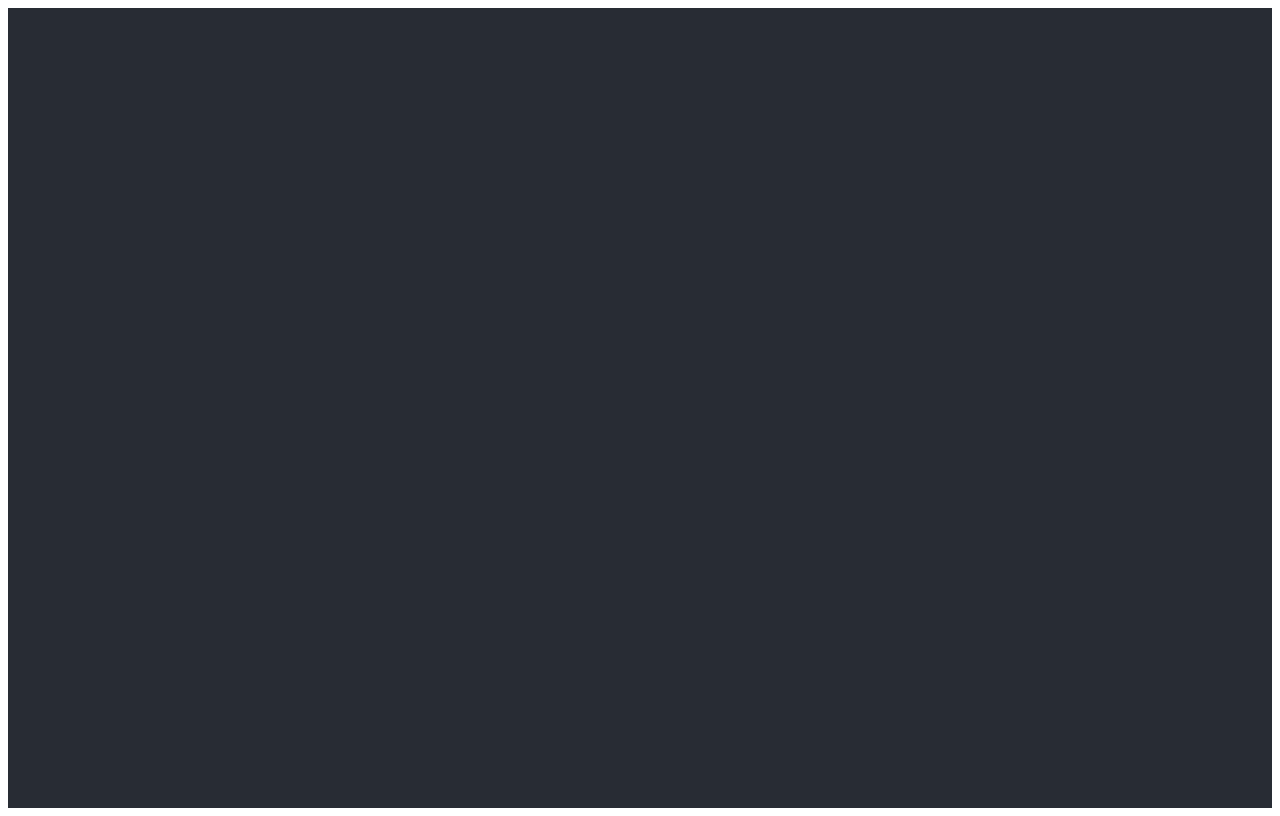
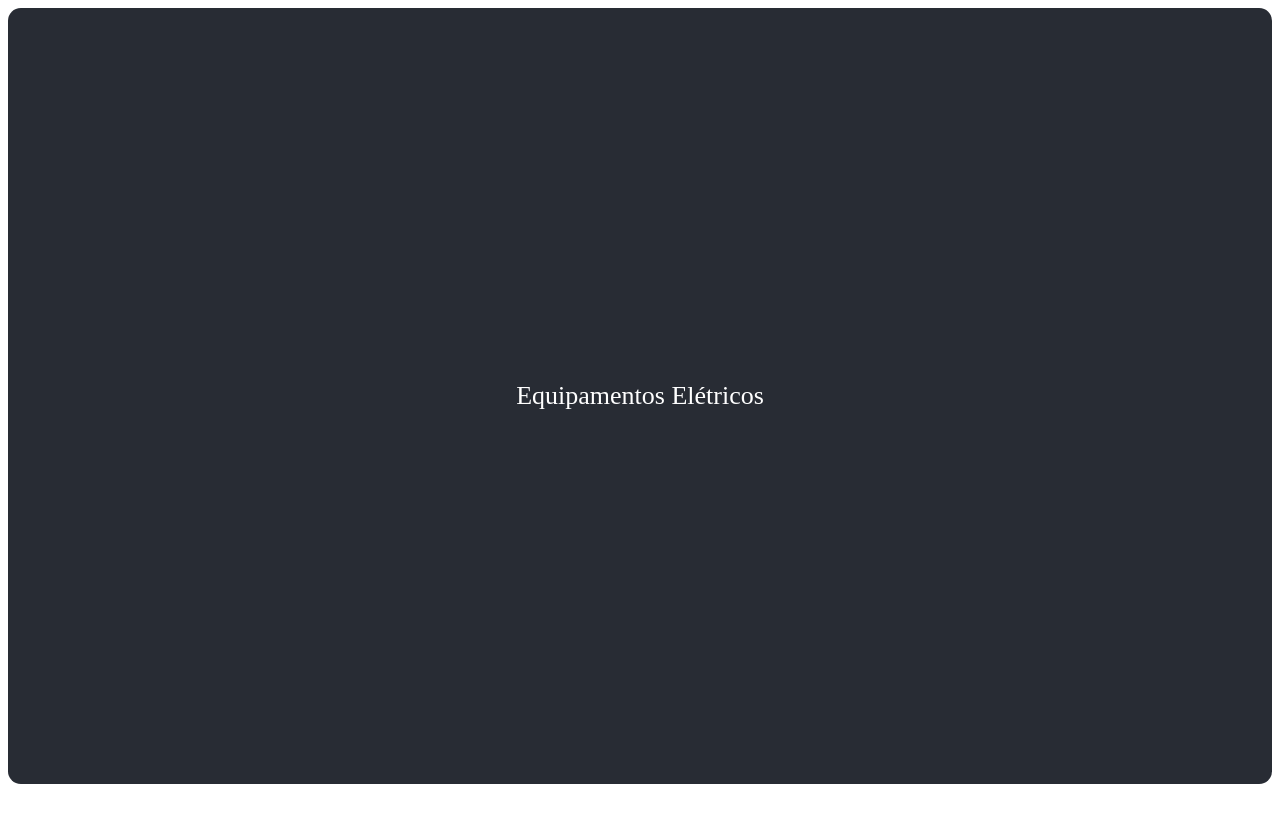
Before and after one commit to alexfariakof/equipamentos-eletricos, a React (Create React App) app: page / in a window 1280 px wide. Built offline with nearby package versions, Linux system fonts and the light colour scheme.

Commit message:
Implementações e Configurações Iniciais da Interface

```diff
--- a/public/index.html
+++ b/public/index.html
@@ -1,5 +1,5 @@
 <!DOCTYPE html>
-<html lang="en">
+<html lang="pt-Br">
   <head>
     <meta charset="utf-8" />
     <link rel="icon" href="%PUBLIC_URL%/favicon.ico" />
@@ -8,6 +8,12 @@
     <meta name="description" content="Web site created using create-react-app"   />
     <title>Equipamentos Elétricos</title>
   </head>
+  <style>
+    html, body {
+      height: 100%;
+      overflow: hidden;
+    }
+  </style>
   <body>
     <noscript>You need to enable JavaScript to run this app.</noscript>
     <div id="root"></div>
--- a/src/App.css
+++ b/src/App.css
@@ -1,38 +1,19 @@
-.App {
+.app {
   text-align: center;
 }
 
-.App-logo {
-  height: 40vmin;
-  pointer-events: none;
-}
-
-@media (prefers-reduced-motion: no-preference) {
-  .App-logo {
-    animation: App-logo-spin infinite 20s linear;
-  }
-}
-
-.App-header {
+.app-body {
   background-color: #282c34;
-  min-height: 100vh;
+  min-height: 97vh;
   display: flex;
   flex-direction: column;
   align-items: center;
   justify-content: center;
   font-size: calc(10px + 2vmin);
+  border-radius: 0.8rem;
   color: white;
 }
 
-.App-link {
+.app-link {
   color: #61dafb;
 }
-
-@keyframes App-logo-spin {
-  from {
-    transform: rotate(0deg);
-  }
-  to {
-    transform: rotate(360deg);
-  }
-}
--- a/src/App.tsx
+++ b/src/App.tsx
@@ -1,11 +1,9 @@
-import React from 'react';
 import './App.css';
 
-function App() {
+const App = () => {
   return (
-    <div className="App" data-testid="app">
-      <header className="App-header" data-testid="app-header">
-      </header>
+    <div className="app" data-testid="app">
+      <div className="app-body" data-testid="app-body">Equipamentos Elétricos</div>
     </div>
   );
 }
```
Also changed, not shown: public/robots.txt (deleted).
